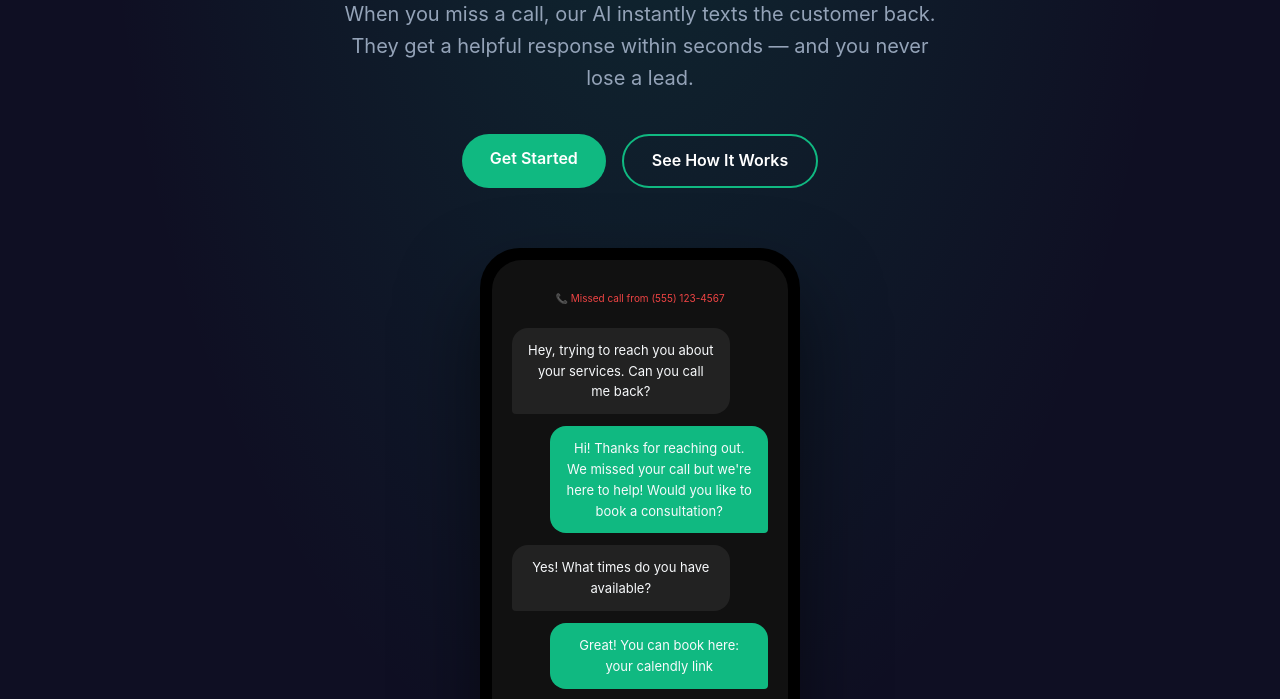
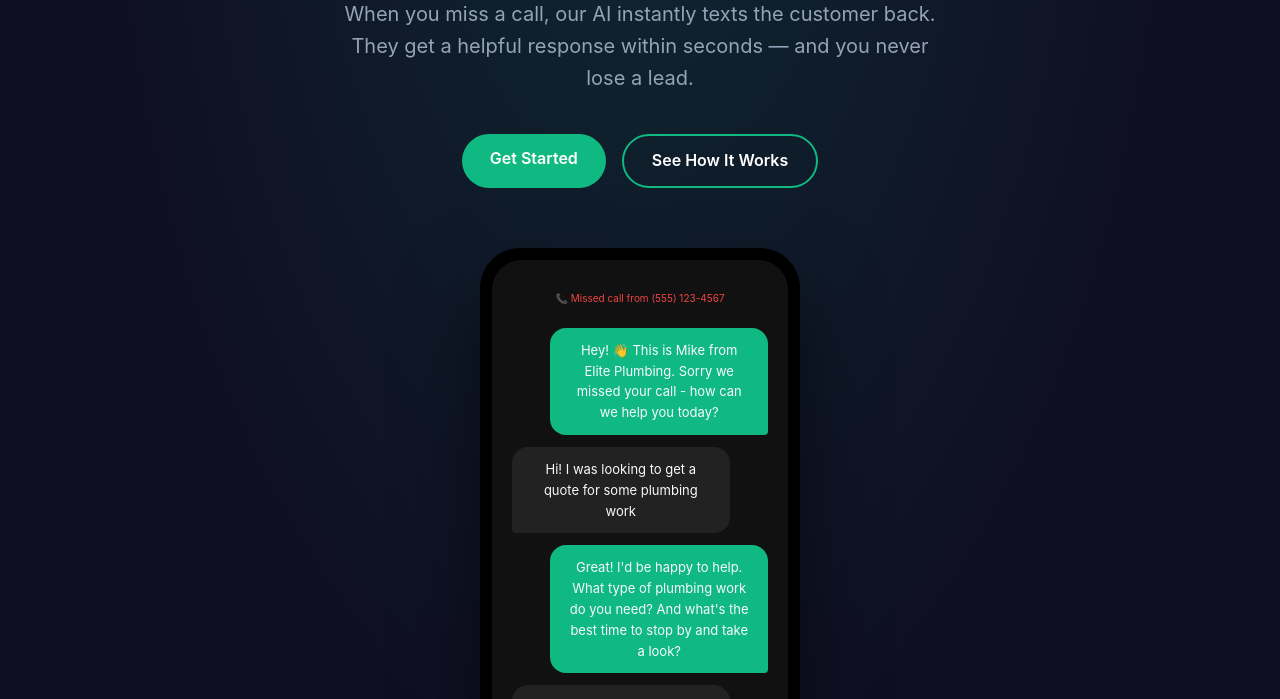
Before and after one commit to keoughmick768-blip/theleadchat, a website: page index.html in a window 1280 px wide. Shown: the part 265-964 px from the top of the page. Drawn offline with Linux system fonts and the light colour scheme.

Commit message:
Update landing page: bot texts first after missed call

```diff
--- a/index.html
+++ b/index.html
@@ -465,10 +465,11 @@
             <div class="phone-screen">
                 <div class="phone-messages">
                     <div class="msg-label">📞 Missed call from (555) 123-4567</div>
-                    <div class="msg in">Hey, trying to reach you about your services. Can you call me back?</div>
-                    <div class="msg out">Hi! Thanks for reaching out. We missed your call but we're here to help! Would you like to book a consultation?</div>
-                    <div class="msg in">Yes! What times do you have available?</div>
-                    <div class="msg out">Great! You can book here: your calendly link</div>
+                    <div class="msg out">Hey! 👋 This is Mike from Elite Plumbing. Sorry we missed your call - how can we help you today?</div>
+                    <div class="msg in">Hi! I was looking to get a quote for some plumbing work</div>
+                    <div class="msg out">Great! I'd be happy to help. What type of plumbing work do you need? And what's the best time to stop by and take a look?</div>
+                    <div class="msg in">It's a kitchen sink replacement. Would tomorrow afternoon work?</div>
+                    <div class="msg out">Absolutely! Here's my availability: https://calendly.com/elite-plumbing</div>
                 </div>
             </div>
         </div>
```
